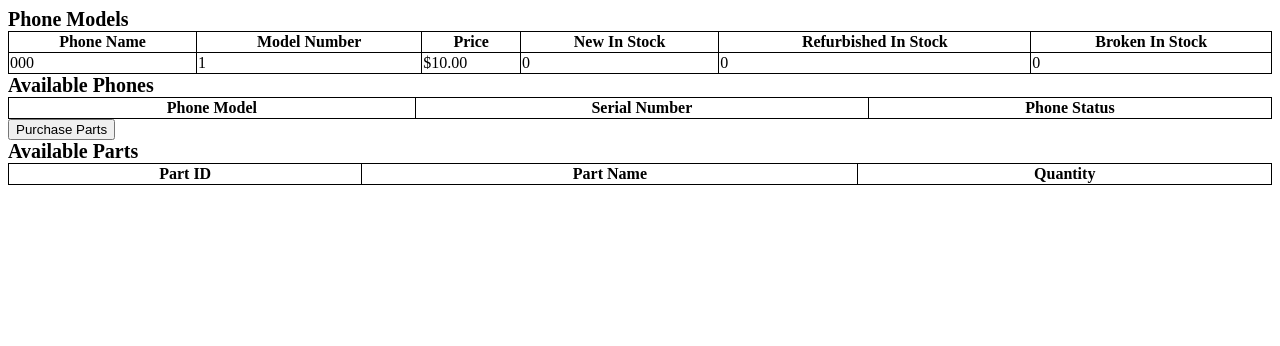
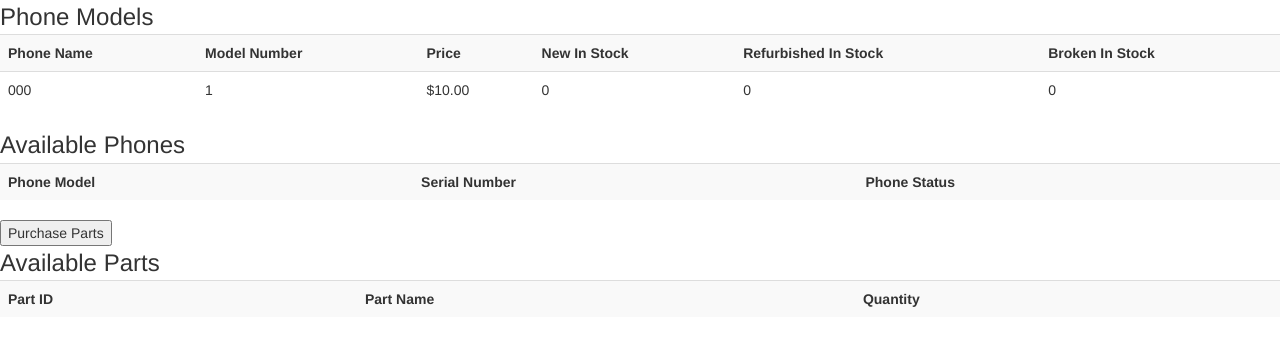
Before and after one commit to LukeHarrold/Inventory343, a Flask app: page / in a window 1280 px wide. Shown: the top 346 px of the page. Run offline with Flask 2, Linux system fonts and the light colour scheme; tables that the repository leaves empty hold one stand-in row (values such as "Sample post"); lists and menus that the app fills with data are empty; some libraries are stand-ins or nearby versions.

Commit message:
Better Tables

```diff
--- a/templates/layout.html
+++ b/templates/layout.html
@@ -1,12 +1,15 @@
 <!doctype html>
-<link rel=stylesheet type=text/css href="{{ url_for('static', filename='styling.css') }}">
-<link rel="shortcut icon" href="{{ url_for('static', filename='favicon.ico') }}">
+  <meta charset="utf-8">
+  <meta name="viewport" content="width=device-width, initial-scale=1">
+  <link rel="stylesheet" href="https://maxcdn.bootstrapcdn.com/bootstrap/3.3.7/css/bootstrap.min.css">
+  <script src="https://ajax.googleapis.com/ajax/libs/jquery/3.2.0/jquery.min.js"></script>
+  <script src="https://maxcdn.bootstrapcdn.com/bootstrap/3.3.7/js/bootstrap.min.js"></script>
 {% block body %}
 
 
 <!--Table containing a broad overview of each type of phone in stock, each types price, and each types condition.-->
-<table style="width:100%">
-  <div class=t-h>Phone Models</div>
+<table class="table table-striped">
+  <div class=t-h> <font size="+2">Phone Models</font></div>
   <tr>
     <th>Phone Name</th>
     <th>Model Number</th>
@@ -28,8 +31,8 @@
 </table>
 
 <!--A table showing all the available phones-->
-<table style="width:100%">
-  <div class=t-h>Available Phones</div>
+<table class="table table-striped">
+  <div class=t-h><font size="+2">Available Phones</font></div>
   <tr>
     <th>Phone Model</th>
     <th>Serial Number</th>
@@ -53,8 +56,8 @@
 </form>
 
 <!--A table showing how many available parts there are for each phone type-->
-<table style="width:100%">
-	<div class=t-h>Available Parts</div>
+<table class="table table-striped">
+	<div  class=t-h><font size="+2">Available Parts</font></div>
   <tr>
     <th>Part ID</th>
     <th>Part Name</th>
```
